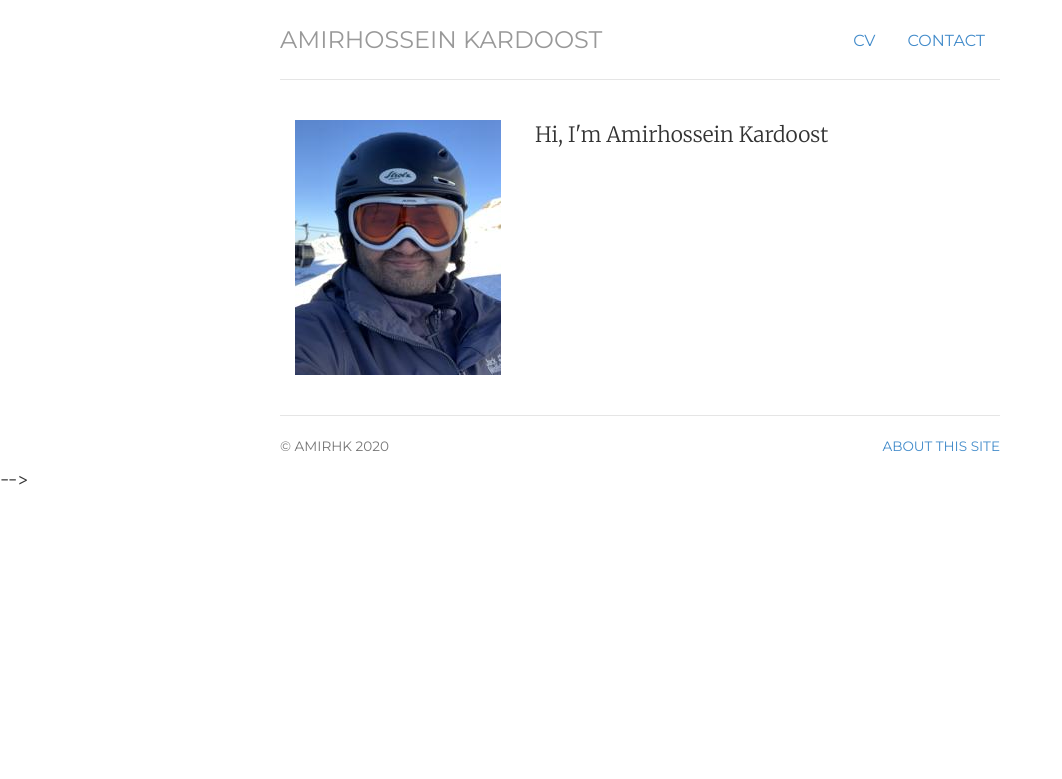
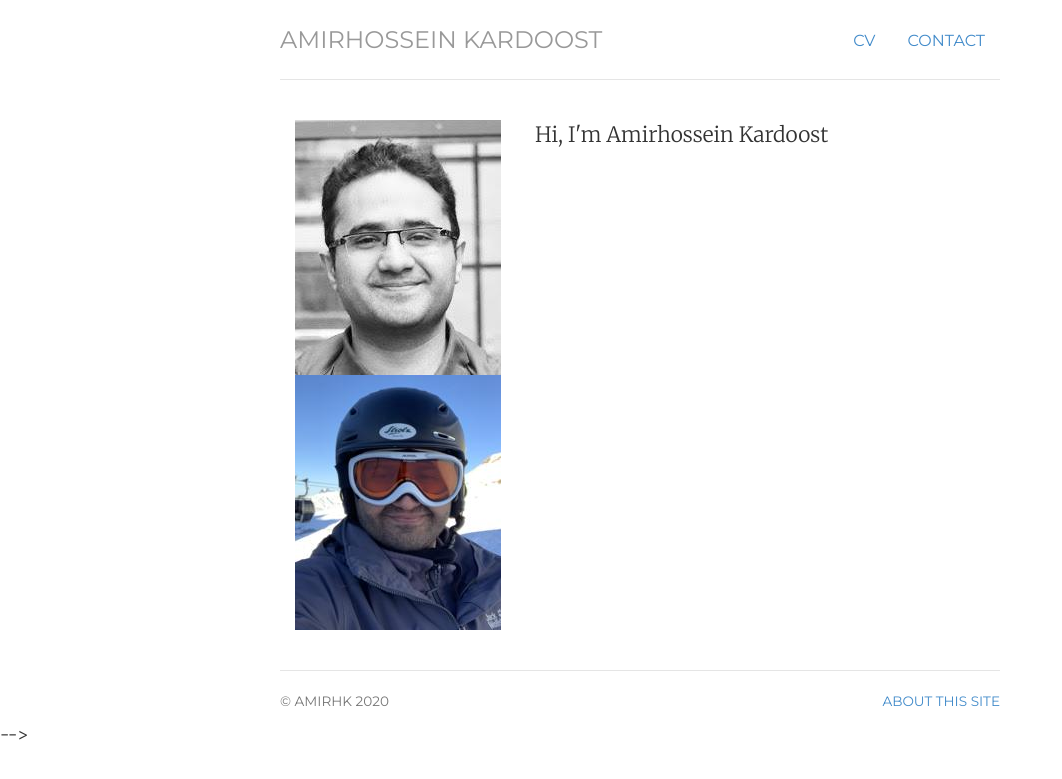
Before and after one commit to Amirhk-dev/Amirhk-dev.github.io, a Jekyll site: the page built from index.html, in a window 1280 px wide. Shown: the top 779 px of the page, without its empty margins (0-1062 px from the left). Built offline with Jekyll 4.4.1, drawn with Linux system fonts in a browser that asks for light colours.

Commit message:
Update index.html

```diff
--- a/index.html
+++ b/index.html
@@ -9,7 +9,7 @@
 <!-- <div class="jumbotron"> -->
 <div class="row marketing">
 	<div class="col-sm-4">
-	<img  class="circle_on avatar" alt="Amirhossein Kardoost" src="img/amir.jpg"/><img  class="circle_off avatar" alt="Amirhossein Kardoost" src="img/amir1.jpg"/>
+	<img  class="img-circle_on avatar" alt="Amirhossein Kardoost" src="img/amir.jpg"/><img  class="img-circle_off avatar" alt="Amirhossein Kardoost" src="img/amir1.jpg"/>
 	</div>
 	<div itemscope itemtype="http://data-vocabulary.org/Person" class="col-sm-8">
 	<p class="lead">Hi, I'm <span itemprop="name">Amirhossein Kardoost</span>
```
